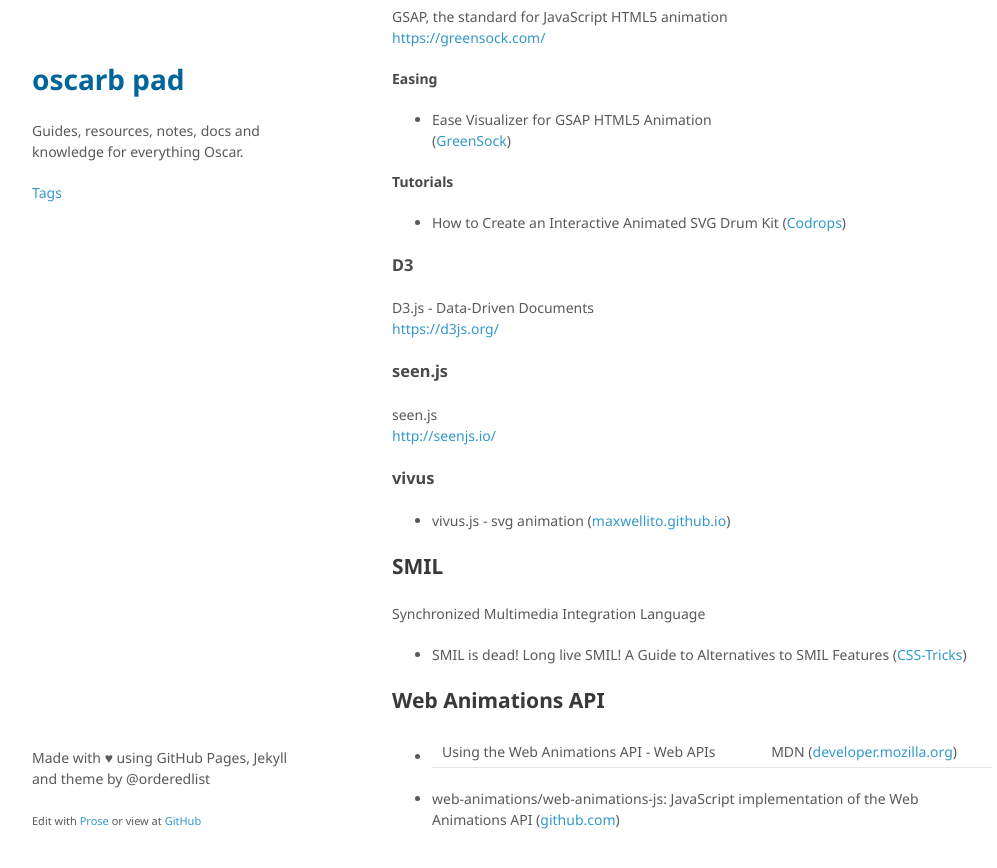
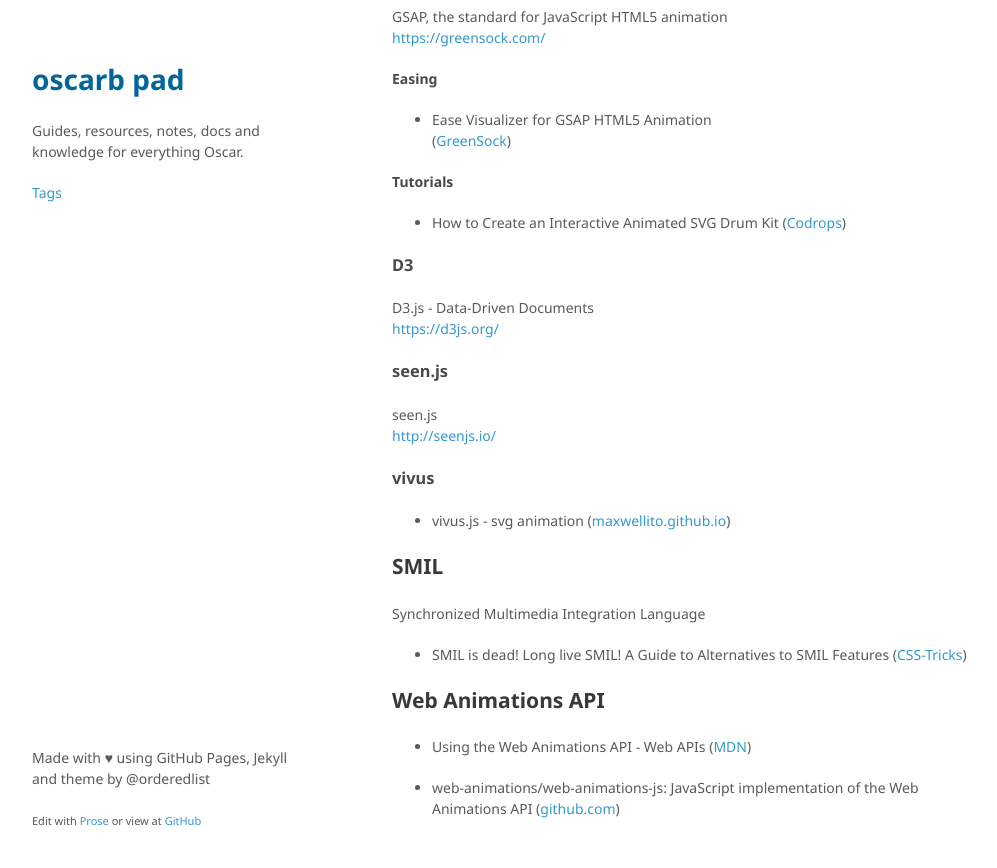
Before and after one commit to oscarb/pad, a Jekyll site: the page built from _docs/web-animation.md, in a window 1280 px wide and 900 px high, scrolled down 2224 px. Shown: the top 868 px of the window, without its empty margins (128-1125 px from the left). Built offline with Jekyll 4.4.1, drawn with Linux system fonts in a browser that asks for light colours; some web fonts are replaced.

Commit message:
Update web-animation.md

```diff
--- a/_docs/web-animation.md
+++ b/_docs/web-animation.md
@@ -141,6 +141,6 @@ Synchronized Multimedia Integration Language
 
 ## Web Animations API
 
-* Using the Web Animations API - Web APIs | MDN ([developer.mozilla.org](https://developer.mozilla.org/en-US/docs/Web/API/Web_Animations_API/Using_the_Web_Animations_API))
+* Using the Web Animations API - Web APIs ([MDN](https://developer.mozilla.org/en-US/docs/Web/API/Web_Animations_API/Using_the_Web_Animations_API))
 
 * web-animations/web-animations-js: JavaScript implementation of the Web Animations API ([github.com](https://github.com/web-animations/web-animations-js))
```
